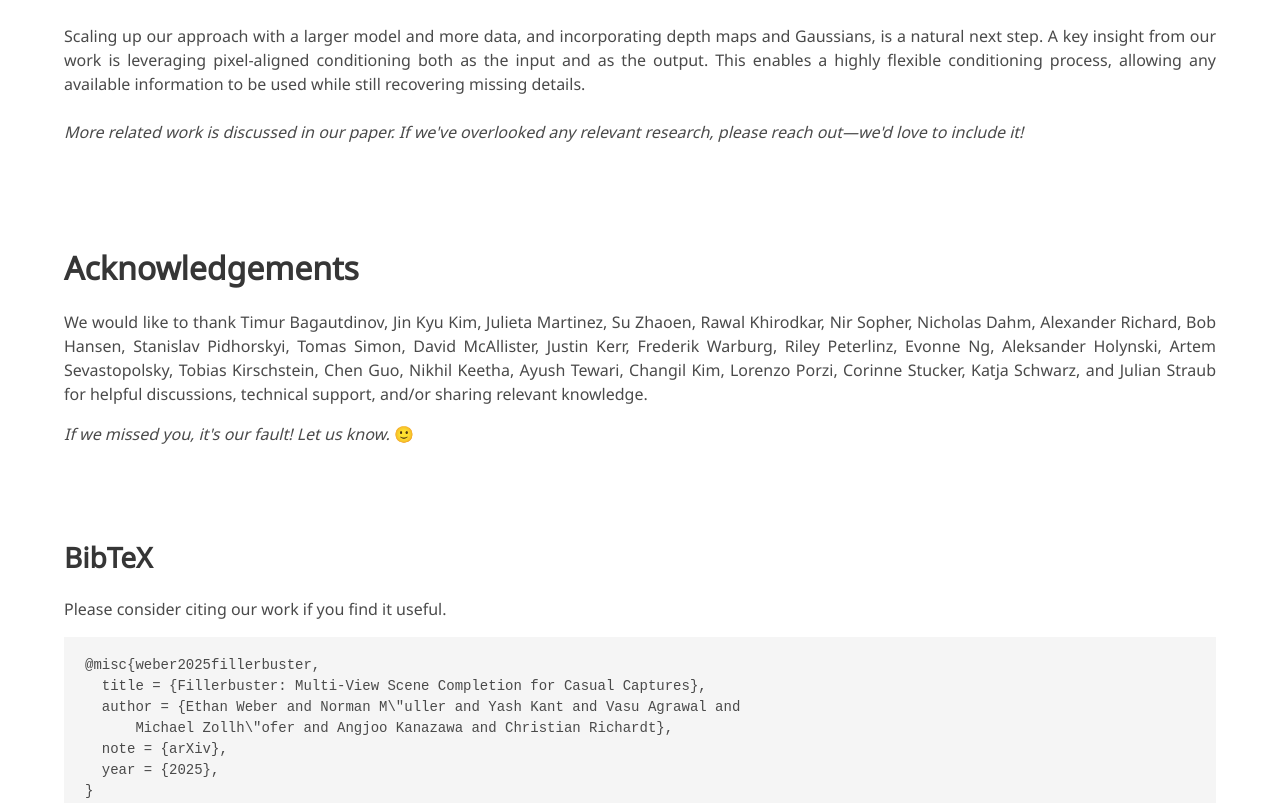
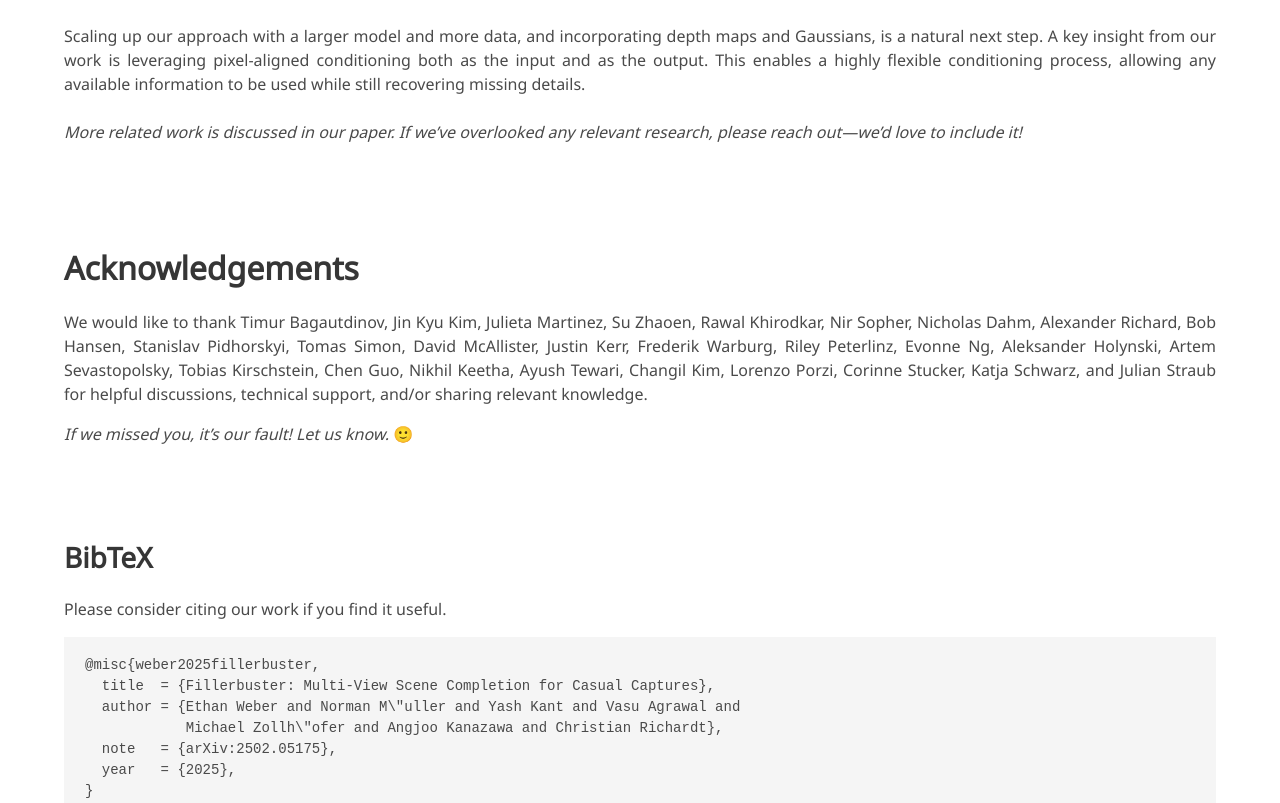
Before and after one commit to ethanweber/fillerbuster, a plain HTML site: page index.html in a window 1280 px wide. Shown: the part 8065-8868 px from the top of the page. Drawn offline with nearby package versions, Linux system fonts and the light colour scheme; some icons are missing; a web font is replaced by a local one.

Commit message:
Update index.html
Update BibTeX citation and a few tweaks

```diff
--- a/index.html
+++ b/index.html
@@ -175,7 +175,7 @@
           <br><br>
           A key distinction of our approach is its ability to handle <b>large-sequence scenarios</b> because casually
           captured scenes contain <b>hundreds of input frames</b>. Conditioning on just a few of these images will not
-          encode the entire context when generating new views. Noteably, this is different than the single or
+          encode the entire context when generating new views. Notably, this is different than the single or
           few-view to 3D generative setting.
           <br><br>
           <div class="container" style="display: flex; justify-content: center;">
@@ -716,6 +716,7 @@
     </div>
   </section>
 
+  <!-- Concurrent Work. -->
   <section class="section">
     <div class="container is-max-widescreen">
       <div class="columns is-centered">
@@ -755,18 +756,18 @@
             input and as the output. This enables a highly flexible conditioning process, allowing any available
             information to be used while still recovering missing details.
             <br><br>
-            <i>More related work is discussed in our paper. If we've overlooked any relevant research, please reach
-              out—we'd love to include it!</i>
+            <i>More related work is discussed in our paper. If we’ve overlooked any relevant research, please reach
+              out—we’d love to include it!</i>
           </div>
         </div>
       </div>
     </div>
   </section>
+  <!--/ Concurrent Work. -->
 
   <section class="section">
     <div class="container is-max-widescreen">
 
-      <!-- Concurrent Work. -->
       <div class="columns is-centered">
         <div class="column is-full-width">
           <h2 class="title is-3">Acknowledgements</h2>
@@ -803,11 +804,10 @@
               Julian Straub
               for helpful discussions, technical support, and/or sharing relevant knowledge.
             </p>
-            <p><i>If we missed you, it's our fault! Let us know.</i> 🙂</p>
+            <p><i>If we missed you, it’s our fault! Let us know.</i> 🙂</p>
           </div>
         </div>
       </div>
-      <!--/ Concurrent Work. -->
 
     </div>
   </section>
@@ -817,11 +817,11 @@
       <h2 class="title">BibTeX</h2>
       <p>Please consider citing our work if you find it useful.</p>
       <pre><code>@misc{weber2025fillerbuster,
-  title = {Fillerbuster: Multi-View Scene Completion for Casual Captures},
+  title  = {Fillerbuster: Multi-View Scene Completion for Casual Captures},
   author = {Ethan Weber and Norman M\"uller and Yash Kant and Vasu Agrawal and
-      Michael Zollh\"ofer and Angjoo Kanazawa and Christian Richardt},
-  note = {arXiv},
-  year = {2025},
+            Michael Zollh\"ofer and Angjoo Kanazawa and Christian Richardt},
+  note   = {arXiv:2502.05175},
+  year   = {2025},
 }
 </code></pre>
     </div>
```
